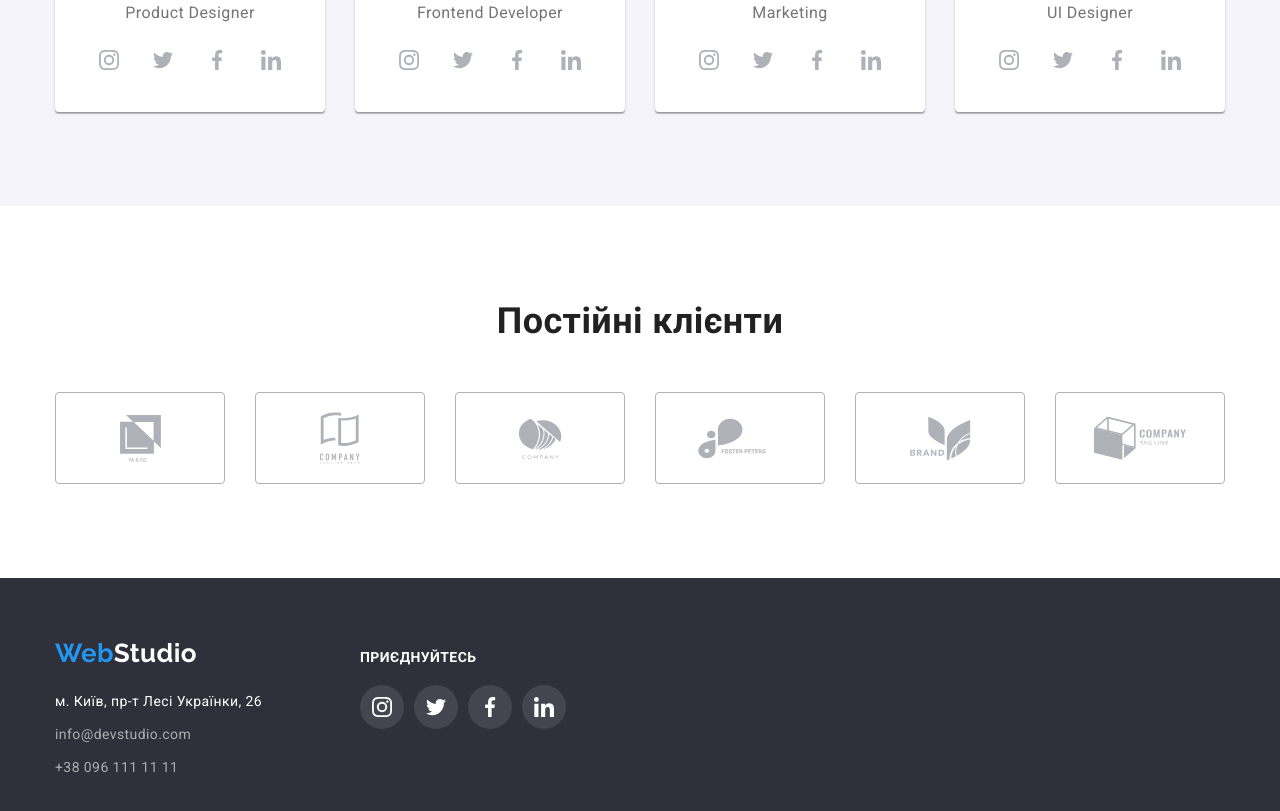
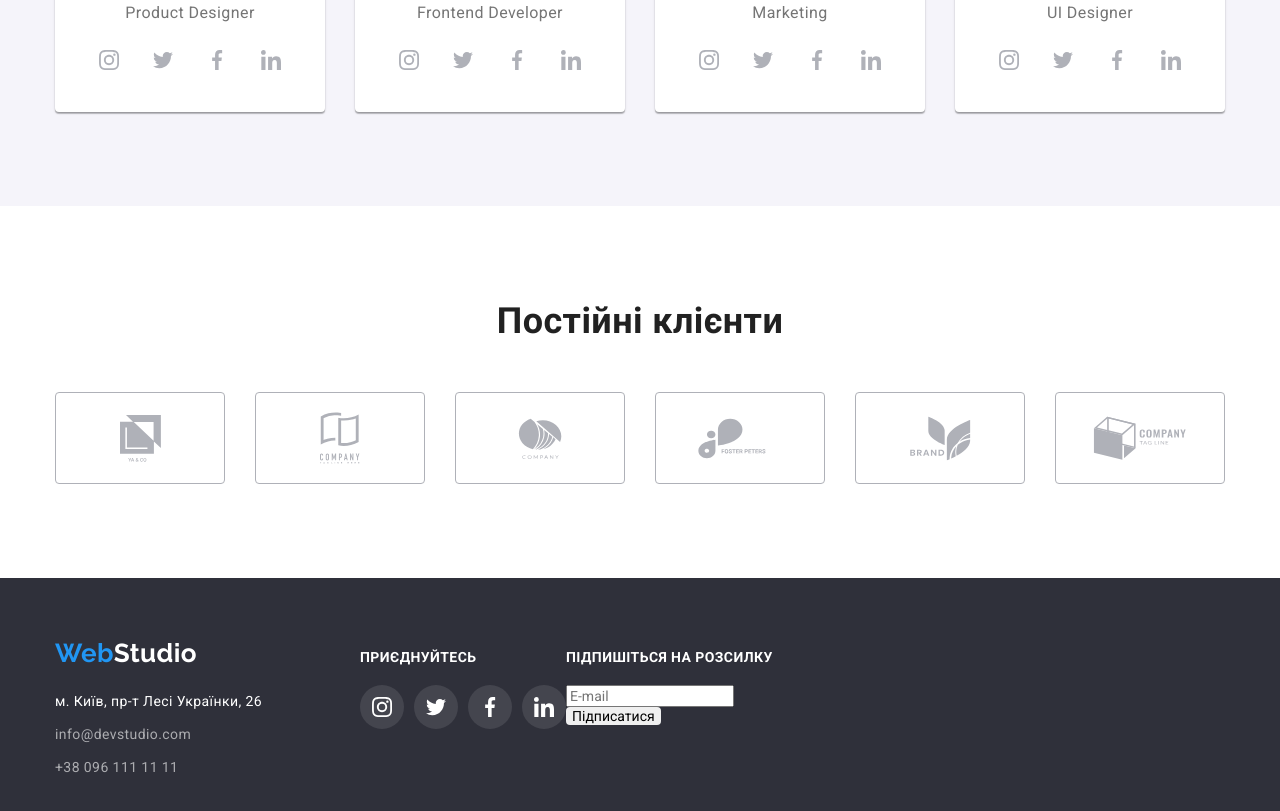
Before and after one commit to DmytroKarpenko88/-goit-markup-hw-06, a plain HTML site: page index.html in a window 1280 px wide. Shown: the part 2099-2910 px from the top of the page. Drawn offline with nearby package versions, Linux system fonts and the light colour scheme.

Commit message:
Update html

```diff
--- a/css/style.css
+++ b/css/style.css
@@ -582,6 +582,9 @@ a.current::after {
   background-color: var(--btn-color);
 }
 
+
+
+
 /* ---------- MODAL ---------- */
 
 .backdrop {
--- a/index.html
+++ b/index.html
@@ -402,6 +402,13 @@
             </li>
           </ul>
         </div>
+
+  <form class="footer-form">
+    <p class="footer-title">Підпишіться на розсилку</p>
+    <input type="email" name="" id="" placeholder="E-mail">
+    <button type="submit">Підписатися</button>
+  </form>
+
       </div>
     </footer>
 
```
